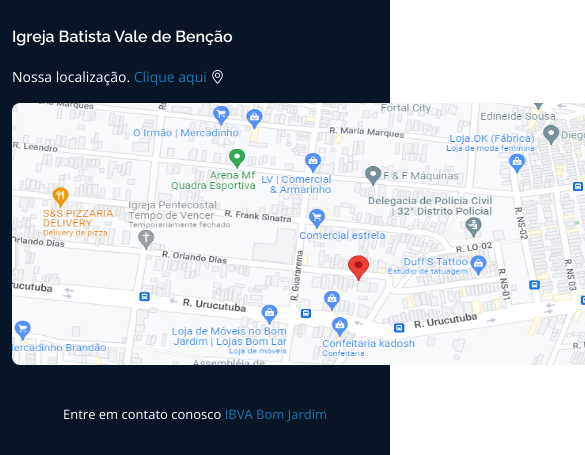
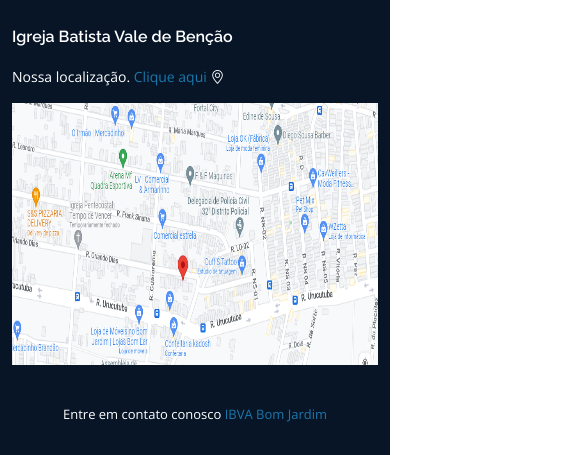
Before and after one commit to johnrlopes350/IBVB, a plain HTML site: page index.html in a window 390 px wide. Shown: the part 6209-6664 px from the top of the page, 585 px wide, since content can reach past the window. Drawn offline with nearby package versions, Linux system fonts and the light colour scheme.

Commit message:
map responsivo

```diff
--- a/assets/css/style.css
+++ b/assets/css/style.css
@@ -1613,6 +1613,8 @@
   }
 }
 
-#john{
-  border-radius: 8px;
-}
+@media only screen and (max-width: 480px) {
+  #john {
+    width: 100%;
+  }
+}
```
